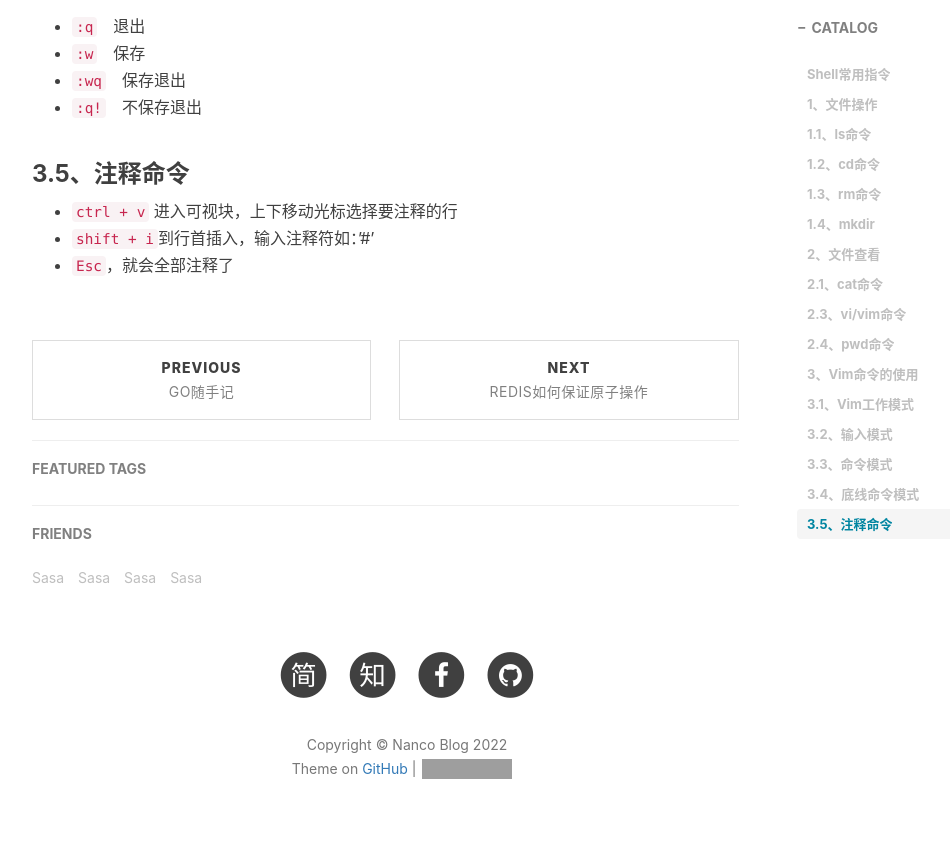
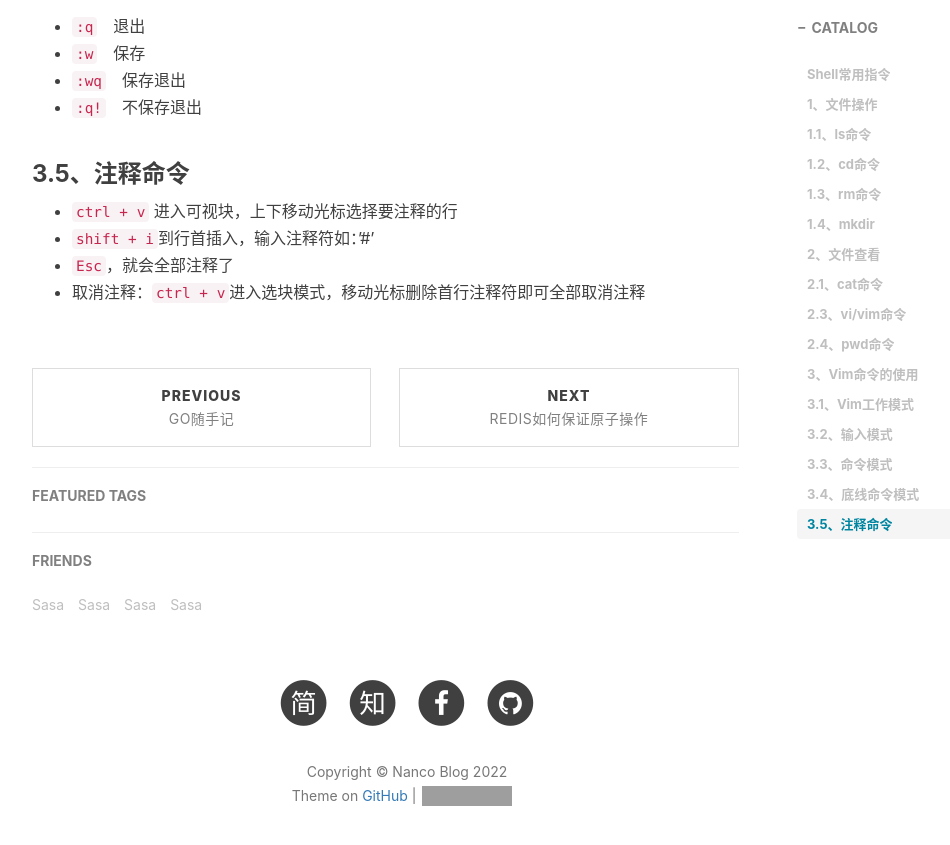
Before and after one commit to meetnanco/meetnanco.github.io, a Jekyll site: the page built from _posts/linux/2022-08-08-shellCmd.md, in a window 1280 px wide and 900 px high, scrolled down 3334 px. Shown: the top 845 px of the window, without its empty margins (233-1183 px from the left). Built offline with Jekyll 4.4.1, drawn with Linux system fonts in a browser that asks for light colours; nearby versions of some CDN libraries; comment, search, counter and statistics services are not loaded; grey boxes are pictures that could not be loaded.

Commit message:
shell update

```diff
--- a/_posts/linux/2022-08-08-shellCmd.md
+++ b/_posts/linux/2022-08-08-shellCmd.md
@@ -91,3 +91,4 @@ vi/vim 原基本使用及命令：
 - `ctrl + v` 进入可视块，上下移动光标选择要注释的行
 - `shift + i`到行首插入，输入注释符如：'#'
 - `Esc`，就会全部注释了
+- 取消注释：`ctrl + v`进入选块模式，移动光标删除首行注释符即可全部取消注释
```
